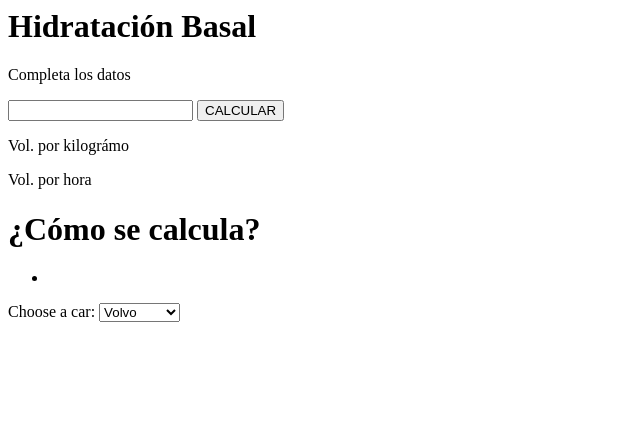
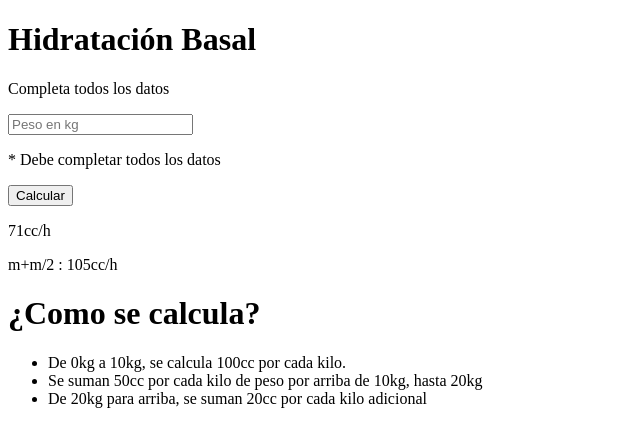
Before and after one commit to Vivita19/ProgramandoParaguayCalculadora, a plain HTML site: page index.html in a window 1280 px wide. Shown: the whole page, without its empty margins (0-640 px from the left). Drawn offline with Linux system fonts and the light colour scheme.

Commit message:
empezando con Java Script

```diff
--- a/index.html
+++ b/index.html
@@ -1,37 +1,36 @@
+<!DOCTYPE html>
+<html>
      <head>
      <title>Calculadora de Hidratación</title>
       <meta charset="UTF-8">
+      <link rel="stylesheet" href="./style.css" />
+      <script src="./script.js" defer></script>
+
      </head>
 
      <body>
-
+        <div id="contenedor">
+            <div id="calculadora">
+                <div class="contenido">
                     <h1>Hidratación Basal</h1>
-
-    <p>Completa los datos</p>
-
-    <input type="number">
-
-<button> CALCULAR </button>
-
-<p>Vol. por kilográmo</p>
-<p>Vol. por hora </p>
-
-<h1> ¿Cómo se calcula?</h1>
-
+                    <p >Completa todos los datos</p>
+                    <input type="number" placeholder="Peso en kg" />
+                    <p>* Debe completar todos los datos</p>
+                    <button>Calcular</button>
+                    <p>71cc/h</p>
+                    <p>m+m/2 : 105cc/h</p>
+                </div>
+            </div>
+            <div id="detalle">
+                <div class="contenido">
+                    <h1>¿Como se calcula?</h1>
                     <ul>
-<li>
-
-</li>
-
+                        <li>De 0kg a 10kg, se calcula 100cc por cada kilo.</li>
+                        <li>Se suman 50cc por cada kilo de peso por arriba de 10kg, hasta 20kg</li>
+                        <li>De 20kg para arriba, se suman 20cc por cada kilo adicional</li>
                     </ul>
-
-<label for="cars">Choose a car:</label>
-
-<select name="cars" id="cars">
-  <option value="volvo">Volvo</option>
-  <option value="saab">Saab</option>
-  <option value="mercedes">Mercedes</option>
-  <option value="audi">Audi</option>
-</select>
-
+                </div>
+            </div>
+        </div>
       </body>
+</html>
```
Lines whose indentation alone changed are shown as unchanged.
